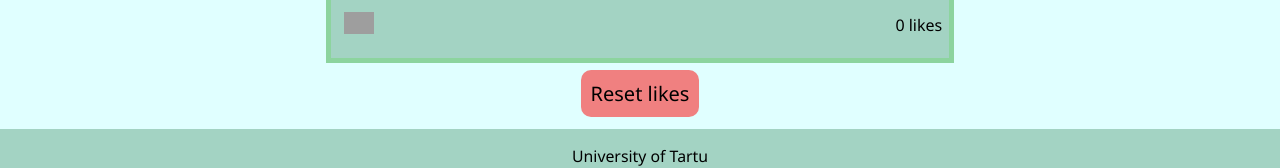
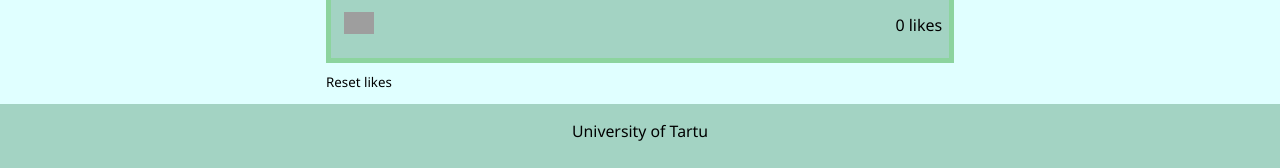
Before and after one commit to laurilyysi/WAD, a Vue app in the folder hw3/: page / in a window 1280 px wide. Shown: the part 3420-3588 px from the top of the page. Built offline with nearby package versions, Linux system fonts and the light colour scheme; grey boxes are pictures that could not be loaded.

Commit message:
reset likes works

```diff
--- a/hw3/src/store/index.js
+++ b/hw3/src/store/index.js
@@ -115,11 +115,19 @@ export default createStore({
         }
       });
     },
+    Reset: (state) => {
+      state.postList.forEach((post) => {
+          post.likes = 0
+      });
+    },
   },
   actions: {
     Like: (act, idx) => {
       act.commit("Like", idx);
     },
+    Reset: (act) => {
+      act.commit("Reset");
+    },
   },
   modules: {},
 });
--- a/hw3/src/views/MainPage.vue
+++ b/hw3/src/views/MainPage.vue
@@ -4,7 +4,7 @@
     <aside class="leftPanel"></aside>
     <main>
       <Post />
-      <button class="reset">Reset likes</button>
+      <button v-on:click="Reset" class="reset">Reset likes</button>
     </main>
     <aside class="rightPanel"></aside>
   </div>
@@ -26,25 +26,11 @@ export default {
     Footer,
     Post,
   },
+  methods: {
+    Reset: function () {
+      this.$store.dispatch("Reset")
+    }
+  }
 };
+
 </script>
-<<<<<<< HEAD
-
-<style>
-
-.reset {
-  font-size: 20px;
-  background-color: lightcoral;
-  padding: 10px;
-  border-radius: 10px;
-}
-
-main {
-  display: flex;
-  align-items: center;
-  flex-direction: column;
-}
-
-</style>
-=======
->>>>>>> cff4cbfcccf42ae6a9cd6db992dadf1db92e6fe8
```
